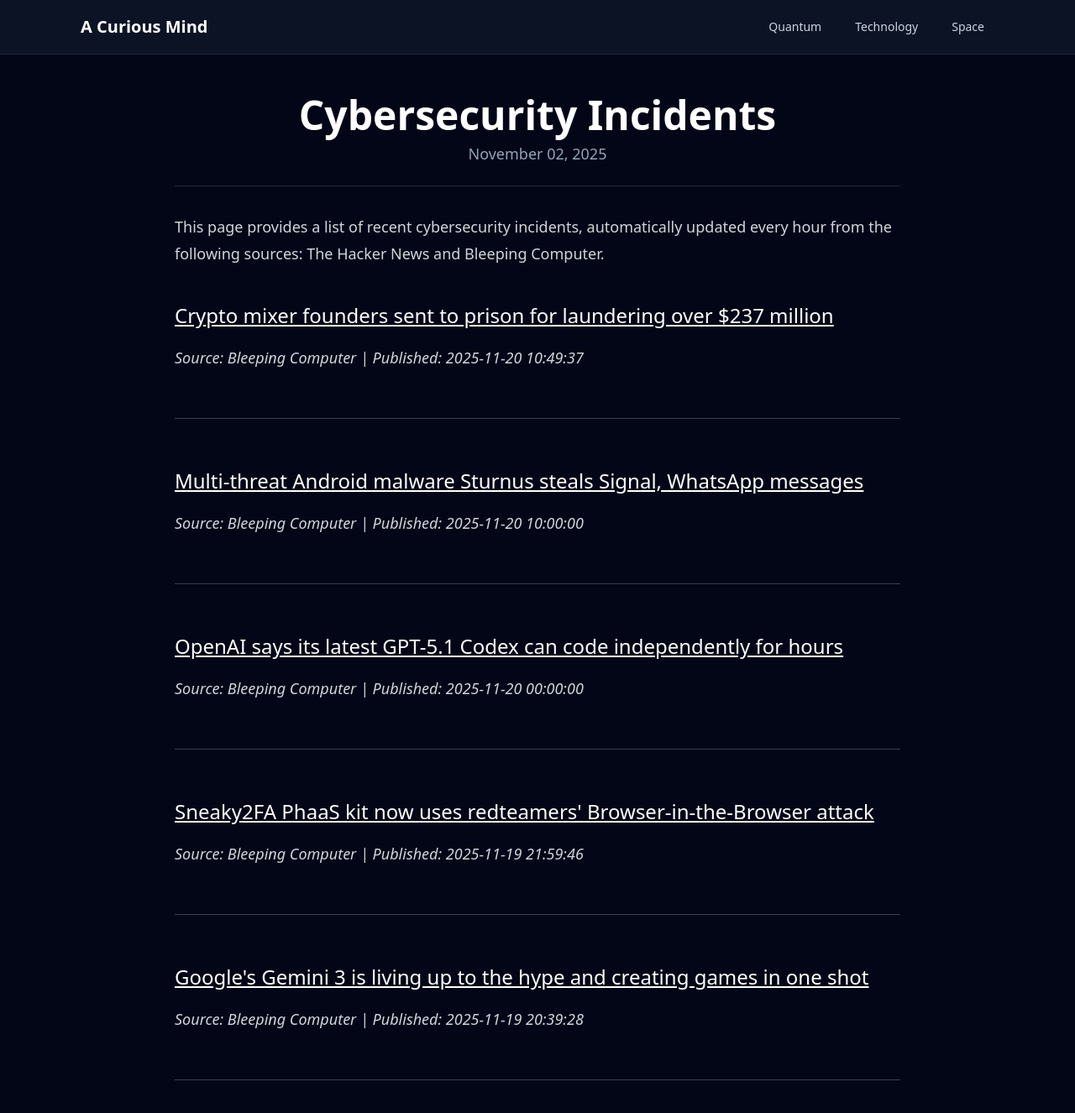
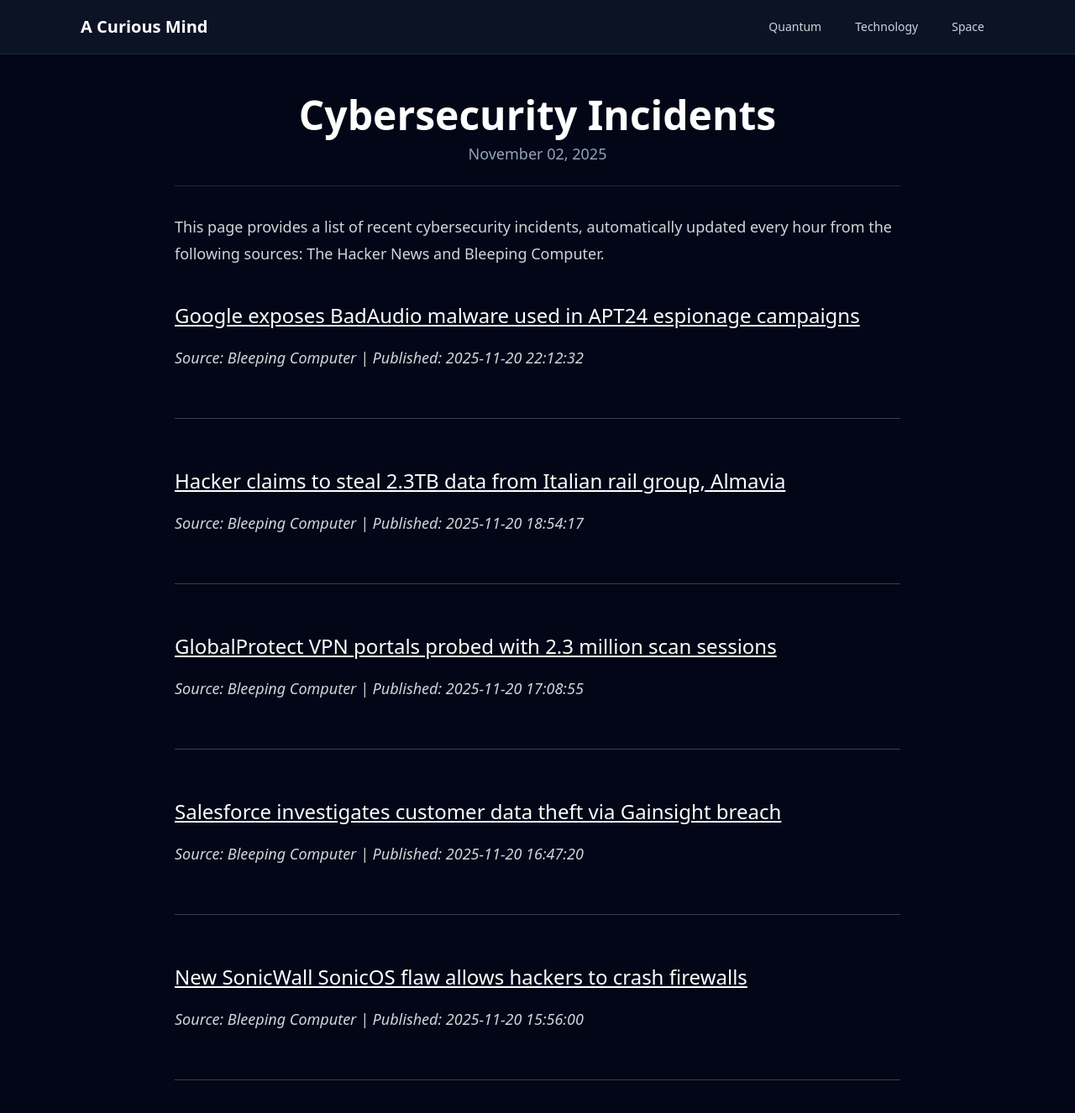
Before and after one commit to onehl7/onehl7.github.io, a Jekyll site: the page built from _posts/2025-11-02-cybersecurity-incidents.md, in a window 1280 px wide and 1400 px high. Shown: the top 1326 px of the window at 84% size. Built offline with Jekyll 4.4.1, drawn with Linux system fonts in a browser that asks for light colours; nearby versions of some CDN libraries.

Commit message:
Update news data

```diff
--- a/_data/news.json
+++ b/_data/news.json
@@ -1,32 +1,32 @@
 [
   {
     "source": "Bleeping Computer",
-    "title": "Crypto mixer founders sent to prison for laundering over $237 million",
-    "link": "https://www.bleepingcomputer.com/news/security/samourai-cryptomixer-founders-sent-to-prison-for-laundering-over-237-million/",
-    "published": "2025-11-20 10:49:37"
+    "title": "Google exposes BadAudio malware used in APT24 espionage campaigns",
+    "link": "https://www.bleepingcomputer.com/news/security/google-exposes-badaudio-malware-used-in-apt24-espionage-campaigns/",
+    "published": "2025-11-20 22:12:32"
   },
   {
     "source": "Bleeping Computer",
-    "title": "Multi-threat Android malware Sturnus steals Signal, WhatsApp messages",
-    "link": "https://www.bleepingcomputer.com/news/security/multi-threat-android-malware-sturnus-steals-signal-whatsapp-messages/",
-    "published": "2025-11-20 10:00:00"
+    "title": "Hacker claims to steal 2.3TB data from Italian rail group, Almavia",
+    "link": "https://www.bleepingcomputer.com/news/security/hacker-claims-to-steal-23tb-data-from-italian-rail-group-almavia/",
+    "published": "2025-11-20 18:54:17"
   },
   {
     "source": "Bleeping Computer",
-    "title": "OpenAI says its latest GPT-5.1 Codex can code independently for hours",
-    "link": "https://www.bleepingcomputer.com/news/artificial-intelligence/openai-says-its-latest-gpt-51-codex-can-code-independently-for-hours/",
-    "published": "2025-11-20 00:00:00"
+    "title": "GlobalProtect VPN portals probed with 2.3 million scan sessions",
+    "link": "https://www.bleepingcomputer.com/news/security/globalprotect-vpn-portals-probed-with-23-million-scan-sessions/",
+    "published": "2025-11-20 17:08:55"
   },
   {
     "source": "Bleeping Computer",
-    "title": "Sneaky2FA PhaaS kit now uses redteamers' Browser-in-the-Browser attack",
-    "link": "https://www.bleepingcomputer.com/news/security/sneaky2fa-phaas-kit-now-uses-redteamers-browser-in-the-browser-attack/",
-    "published": "2025-11-19 21:59:46"
+    "title": "Salesforce investigates customer data theft via Gainsight breach",
+    "link": "https://www.bleepingcomputer.com/news/security/salesforce-investigates-customer-data-theft-via-gainsight-breach/",
+    "published": "2025-11-20 16:47:20"
   },
   {
     "source": "Bleeping Computer",
-    "title": "Google's Gemini 3 is living up to the hype and creating games in one shot",
-    "link": "https://www.bleepingcomputer.com/news/artificial-intelligence/googles-gemini-3-is-living-up-to-the-hype-and-creating-games-in-one-shot/",
-    "published": "2025-11-19 20:39:28"
+    "title": "New SonicWall SonicOS flaw allows hackers to crash firewalls",
+    "link": "https://www.bleepingcomputer.com/news/security/new-sonicwall-sonicos-flaw-allows-hackers-to-crash-firewalls/",
+    "published": "2025-11-20 15:56:00"
   }
 ]
```
